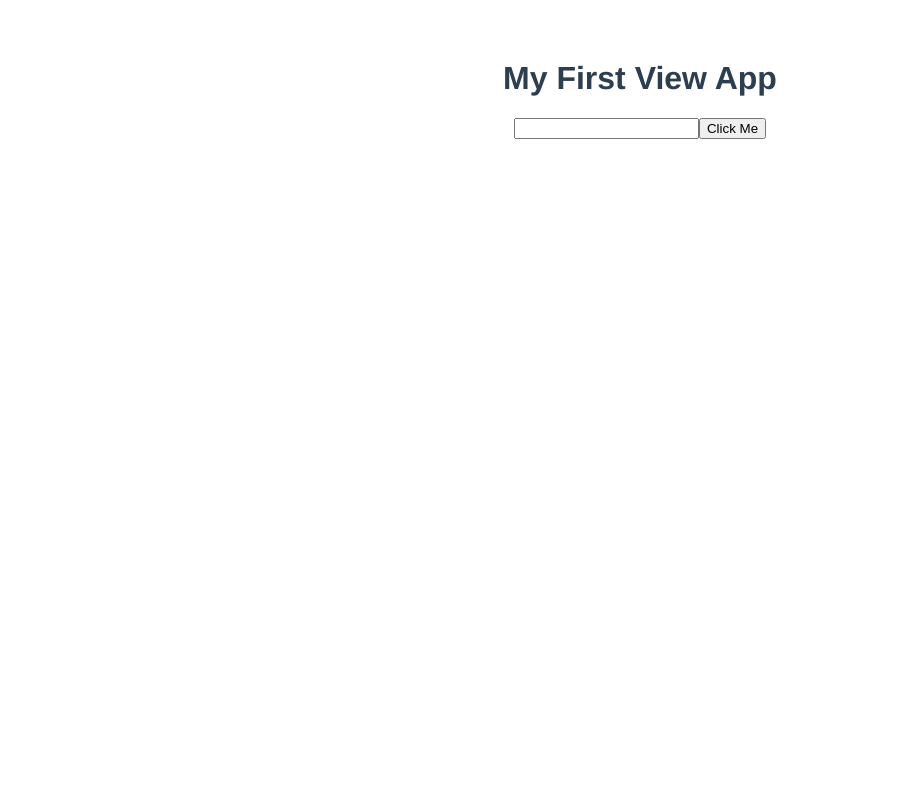
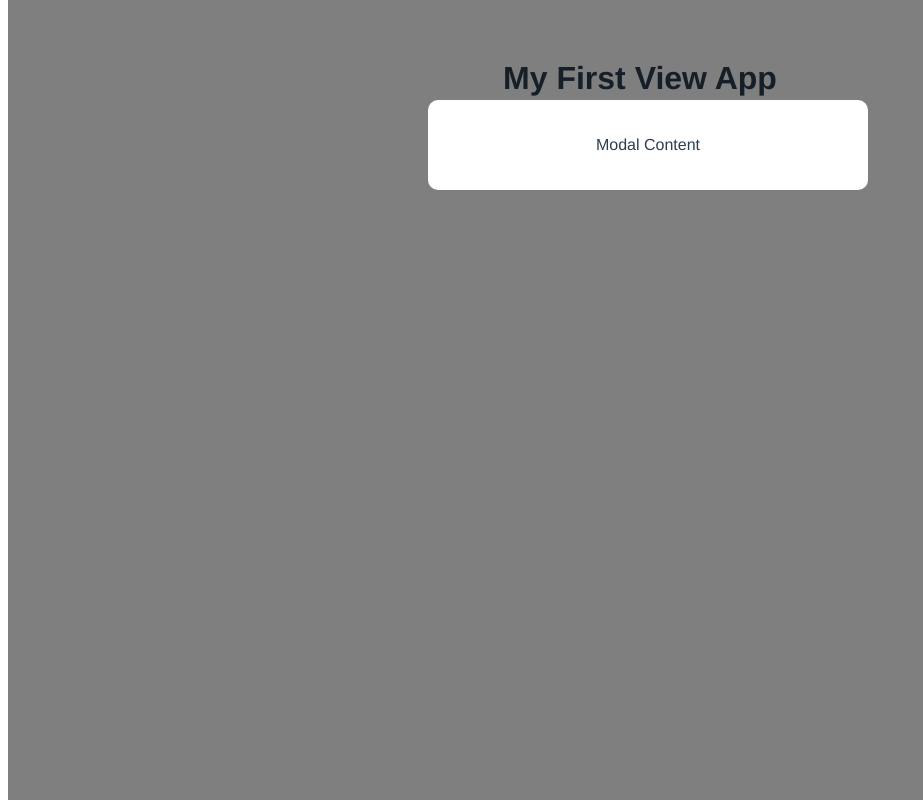
Before and after one commit to LaurenceWiles/modal-project, a Vue app: page / in a window 1280 px wide. Shown: the whole page, without its empty margins (0-923 px from the left). Built offline with nearby package versions, Linux system fonts and the light colour scheme.

Commit message:
multiple components

```diff
--- a/src/App.vue
+++ b/src/App.vue
@@ -1,12 +1,14 @@
 <template>
   <h1>{{ title }}</h1>
-  <input type="text" ref="name" />
-  <button @click="handleClick">Click Me</button>
+  <Modal />
 </template>
 
 <script>
+import Modal from "./components/Modal.vue";
+
 export default {
   name: "App",
+  components: { Modal },
   data() {
     return {
       title: "My First View App",
--- /dev/null
+++ b/src/components/Modal.vue
@@ -0,0 +1,24 @@
+<template>
+  <div class="backdrop">
+    <div class="modal">
+      <p>Modal Content</p>
+    </div>
+  </div>
+</template>
+
+<style>
+.modal {
+  width: 400px;
+  padding: 20px;
+  margin: 100px auto;
+  background: white;
+  border-radius: 10px;
+}
+.backdrop {
+  top: 0;
+  position: fixed;
+  background: rgba(0, 0, 0, 0.5);
+  width: 100%;
+  height: 100%;
+}
+</style>
```
Also changed, not shown: src/components/HelloWorld.vue (deleted, +0 -57 lines).
